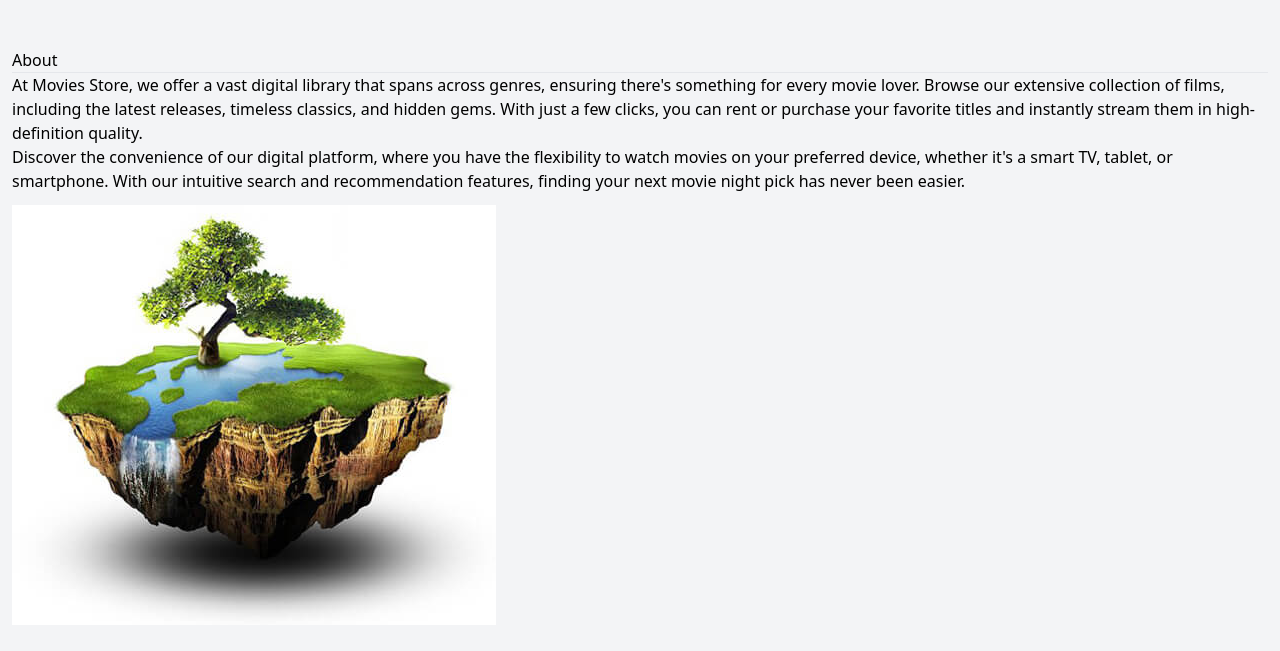
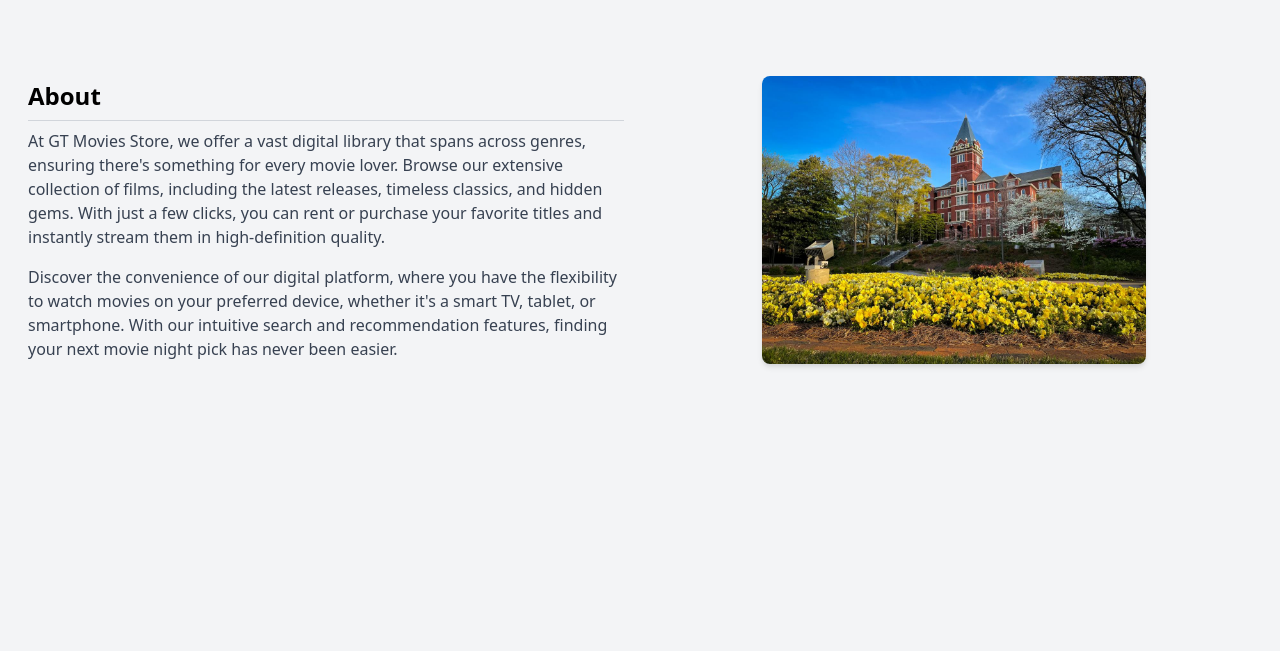
Before and after one commit to rkolachina/gt_movies_store, a Django app: page /about in a window 1280 px wide. Shown: the part 64-715 px from the top of the page. Run offline with Django 5.2, Linux system fonts and the light colour scheme; some libraries are stand-ins or nearby versions.

Commit message:
style about page

```diff
--- a/gt_movies_store/home/templates/home/about.html
+++ b/gt_movies_store/home/templates/home/about.html
@@ -2,22 +2,31 @@
 {% block content %}
 {% load static %}
 <div class="p-3">
-  <div class="container">
-    <div class="row mt-3">
-      <div class="col-md-6 mx-auto mb-3">
-        <h2>About</h2>
-        <hr />
-        <p>At Movies Store, we offer a vast digital library that spans across genres,
+  <div class="container mx-auto">
+    <div class="flex flex-col md:flex-row items-center mt-6">
+
+      <!-- About Text -->
+      <div class="md:w-1/2 p-4">
+        <h2 class="text-2xl font-bold">About</h2>
+        <hr class="border-gray-300 my-2" />
+        <p class="text-gray-700">
+          At GT Movies Store, we offer a vast digital library that spans across genres,
           ensuring there's something for every movie lover. Browse our extensive collection of films,
           including the latest releases, timeless classics, and hidden gems. With just a few clicks,
-          you can rent or purchase your favorite titles and instantly stream them in high-definition quality.</p>
-        <p>Discover the convenience of our digital platform, where you have the flexibility to watch movies
+          you can rent or purchase your favorite titles and instantly stream them in high-definition quality.
+        </p>
+        <p class="text-gray-700 mt-4">
+          Discover the convenience of our digital platform, where you have the flexibility to watch movies
           on your preferred device, whether it's a smart TV, tablet, or smartphone. With our intuitive search
-          and recommendation features, finding your next movie night pick has never been easier.</p>
+          and recommendation features, finding your next movie night pick has never been easier.
+        </p>
       </div>
-      <div class="col-md-6 mx-auto mb-3 text-center">
-        <img src="{% static 'img/about.jpg' %}" class="max-width-100" alt="about" />
+
+      <!-- About Image -->
+      <div class="md:w-1/2 flex justify-center p-4">
+        <img src="{% static 'img/about1.jpg' %}" class="w-full max-w-sm rounded-lg shadow-md" alt="about" />
       </div>
+
     </div>
   </div>
 </div>
```
Also changed, not shown: gt_movies_store/moviesstore/static/img/about.jpg (deleted), gt_movies_store/moviesstore/static/img/about1.jpg (added).
